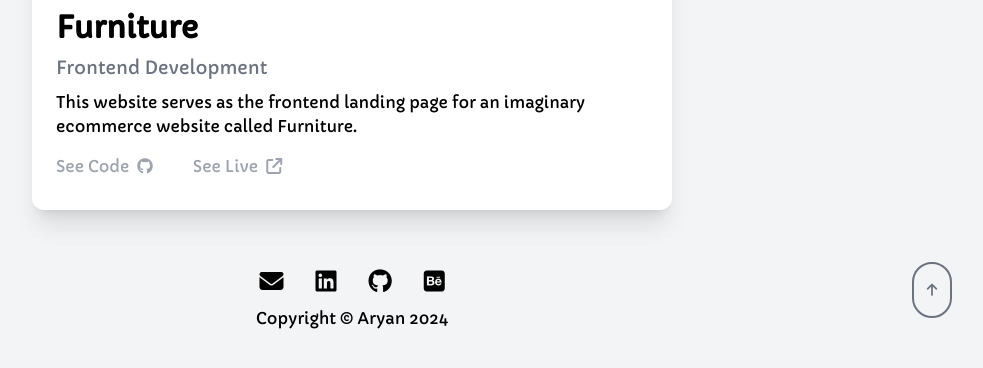
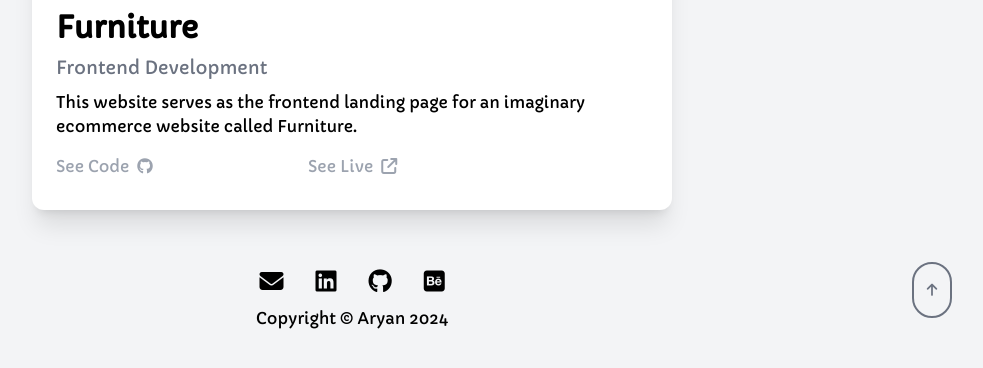
Before and after one commit to Shonty266/Aryan-Portfolio, a website: page index.html in a window 1280 px wide. Shown: the part 3426-3794 px from the top of the page, without its empty margins (288-1271 px from the left). Drawn offline with nearby package versions, Linux system fonts and the light colour scheme.

Commit message:
small changes

```diff
--- a/index.html
+++ b/index.html
@@ -172,8 +172,8 @@
           </a>
           <h2 class="my-2 text-lg text-gray-500">Frontend Development</h2>
           <h3 class="mb-2">This website serves as the frontend landing page for an imaginary ecommerce website called Furniture.</h3>
-          <div class="w-[80%] flex gap-10">
-            <a href="https://github.com/Shonty266/Furniture" target="_blank" class="w-1/2flex items-center py-2">
+          <div class="w-[80%] flex justify-center gap-4 sm:gap-6">
+            <a href="https://github.com/Shonty266/Furniture" target="_blank" class="w-1/2 flex items-center py-2">
               <h4 class="text-gray-400 hover:text-black hover:tracking-wide transition-all duration-300 ease-in-out">See Code<i class="pl-2 fa-brands fa-github"></i></h4>
             </a>
             <a href="https://furnituress.netlify.app/" target="_blank" class="w-1/2 flex items-center py-2">
```
